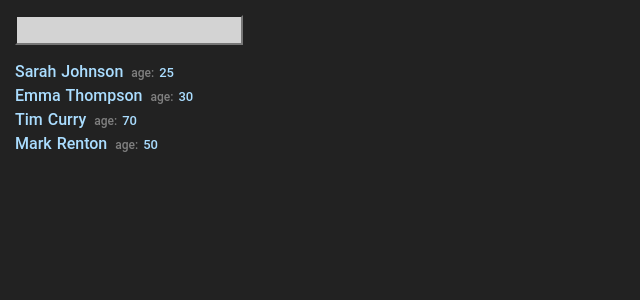
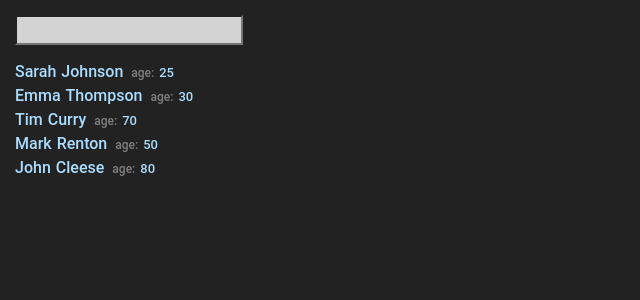
Before and after one commit to tomasz-konecki/react-webpack-scss, a React app: page / in a window 1280 px wide. Shown: the top 300 px of the page, without its empty margins (0-640 px from the left). Built offline with nearby package versions, Linux system fonts and the light colour scheme.

Commit message:
Updated code

```diff
--- a/src/App.js
+++ b/src/App.js
@@ -15,9 +15,18 @@ class App extends Component {
 
     this.state = {
       people,
-      term: ""
+      term: "",
+      description: false
     };
   }
+
+  setFlag = value => {
+    console.log(value);
+    let flag = this.state.description;
+    this.setState({
+      description: flag ? false : true
+    });
+  };
 
   searchingFor = term => x =>
     x.first.toLowerCase().includes(term.toLowerCase()) ||
@@ -30,18 +39,21 @@ class App extends Component {
   };
 
   render() {
-    const { term, people } = this.state;
+    const { term, people, description } = this.state;
     return (
       <div className="App">
         <input type="text" onChange={this.searchHandler} />
 
         {people.filter(this.searchingFor(term)).map(person => (
-          <div key={person.id}>
-            <div className="person">
-              <h6>{person.first}</h6>
-              <h6>{person.last}</h6>
-              <h6>{person.age}</h6>
-            </div>
+          <div
+            className="person"
+            key={person.id}
+            onClick={() => this.setFlag(person.id)}
+          >
+            <h6>{person.first}</h6>
+            <h6>{person.last}</h6>
+            <h6>{person.age}</h6>
+            {description && <p className="description">Lorem ipsum</p>}
           </div>
         ))}
       </div>
--- a/src/data/people.js
+++ b/src/data/people.js
@@ -22,6 +22,12 @@ const people = [
     last: "Renton",
     age: 50,
     id: 4
+  },
+  {
+    first: "John",
+    last: "Cleese",
+    age: 80,
+    id: 5
   }
 ];
 
--- a/src/scss/App.scss
+++ b/src/scss/App.scss
@@ -36,6 +36,10 @@ body {
         font-size: 13px;
       }
     }
+    .description {
+      font-size: 12px;
+      color: lightgray;
+    }
   }
 }
 
```
